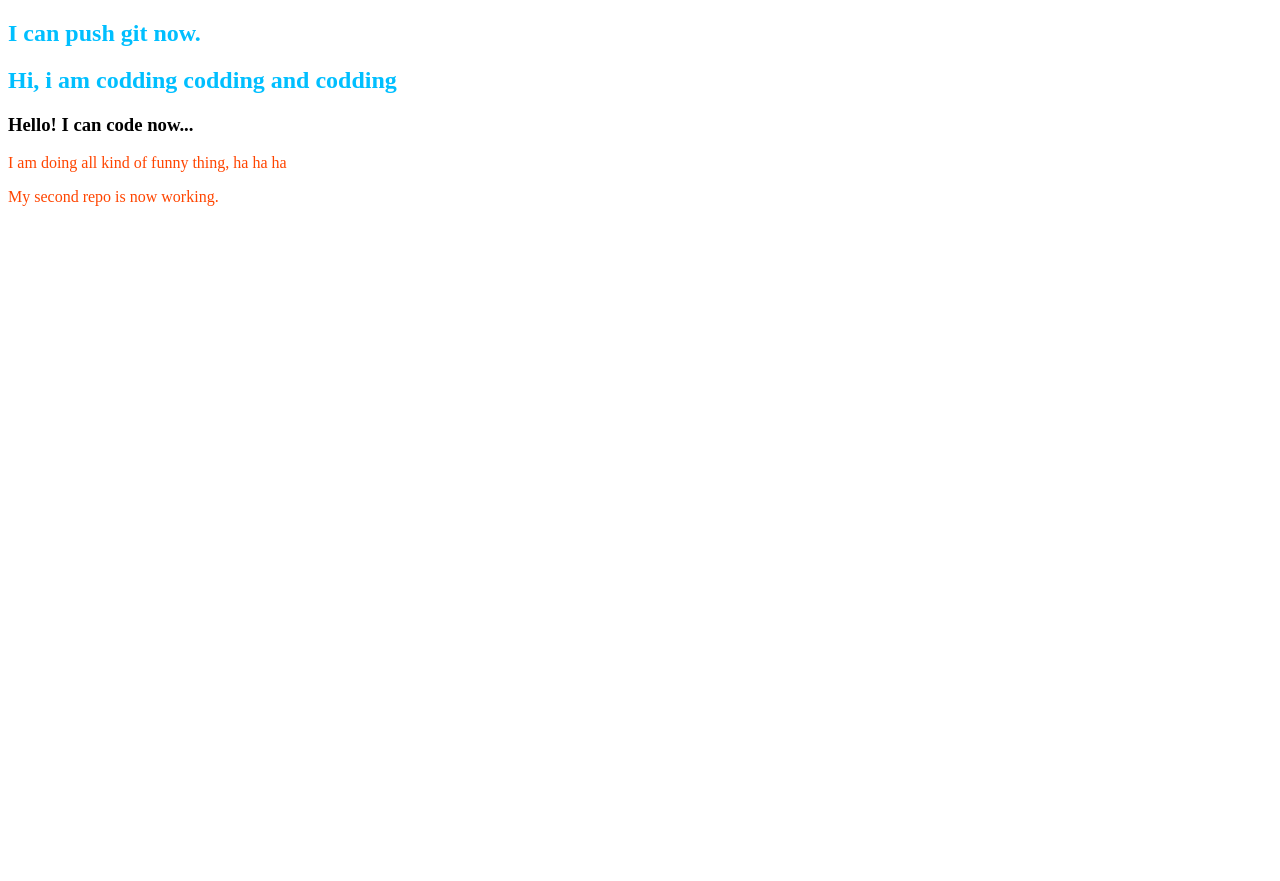
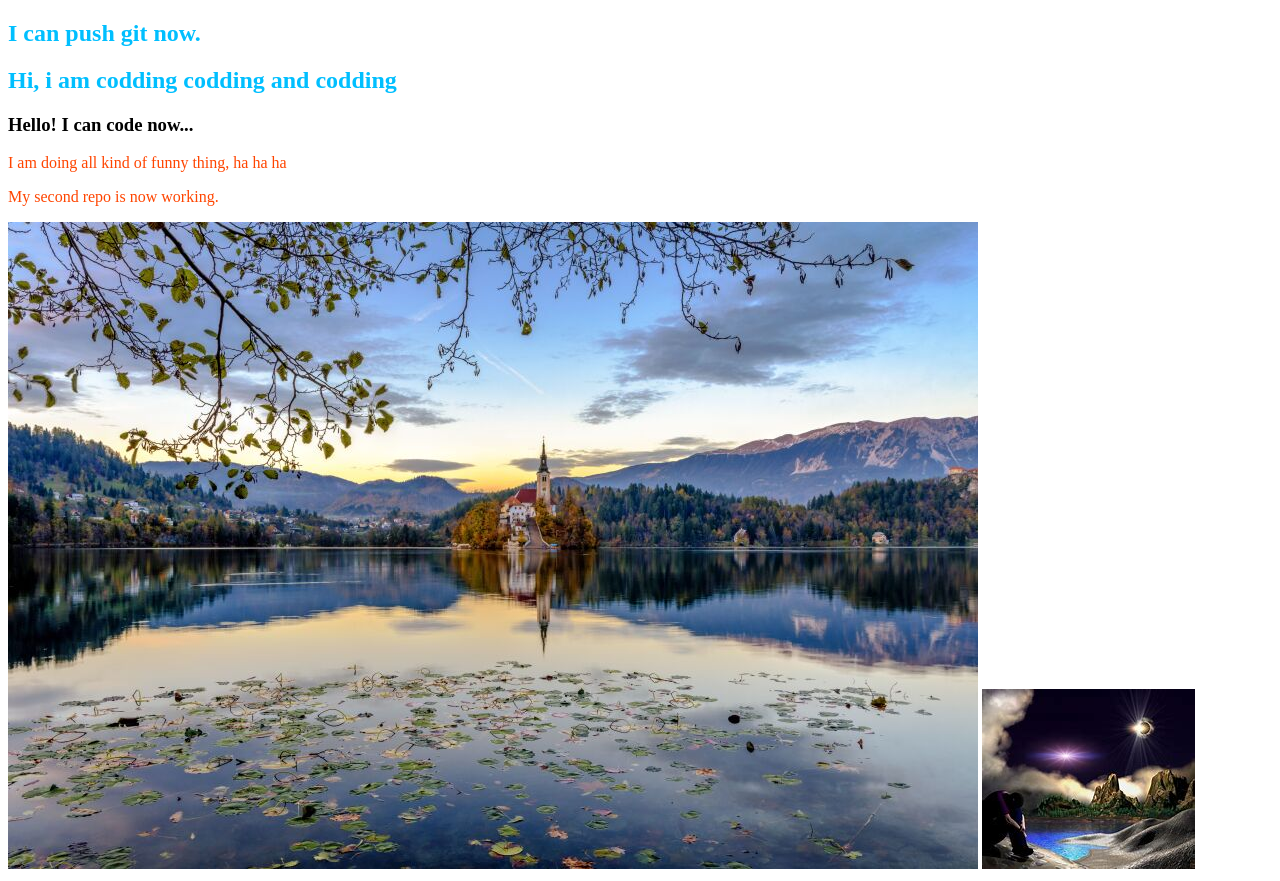
Before and after one commit to Saimatabassum/my-second-repo, a plain HTML site: page index.html in a window 1280 px wide. Before the commit the page ends 800 px from the top, so only its background shows below. Drawn offline with Linux system fonts and the light colour scheme.

Commit message:
add image

```diff
--- a/index.html
+++ b/index.html
@@ -13,5 +13,7 @@
     <h3>Hello! I can code now...</h3>
     <p>I am doing all kind of funny thing, ha ha ha</p>
     <p>My second repo is now working.</p>
+    <img src="nature.jpg" alt="">
+    <img src="picture.jpg" alt="">
 </body>
 </html>
```
Also changed, not shown: nature.jpg (added), picture.jpg (added).
